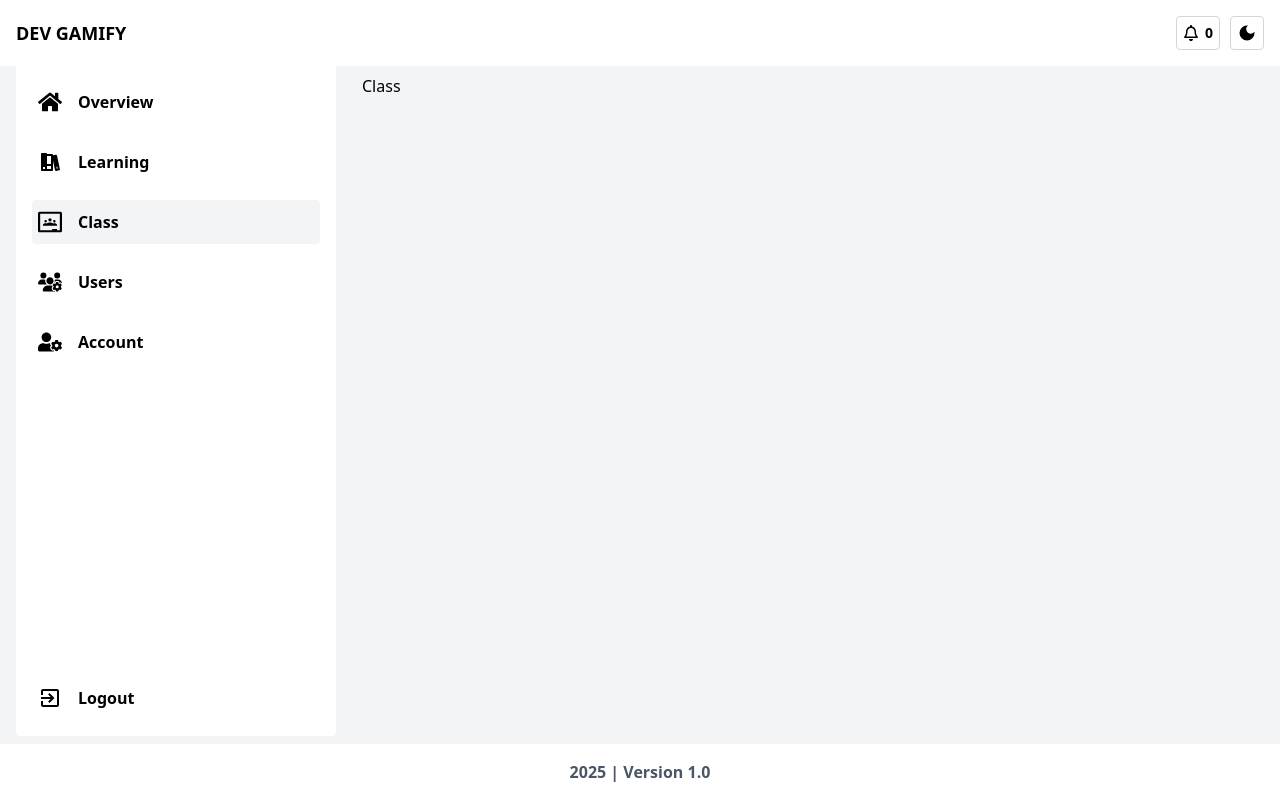
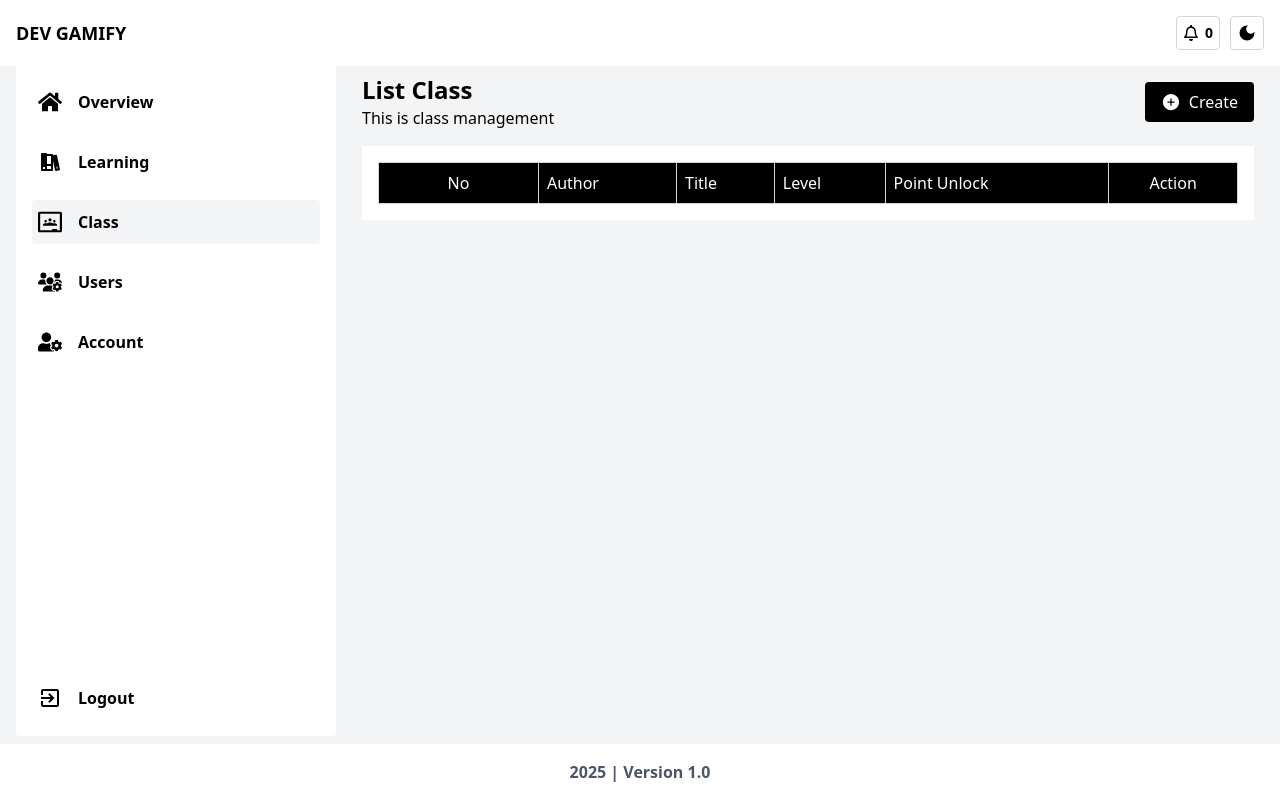
Before and after one commit to yudhaginongpratidina/dev-gamify, a Next.js app in the folder front-end/: page /dashboard/class in a window 1280 px wide. Built offline with nearby package versions, Linux system fonts and the light colour scheme.

Commit message:
060415/fe/dashboard/view class

```diff
--- a/front-end/src/app/dashboard/class/page.tsx
+++ b/front-end/src/app/dashboard/class/page.tsx
@@ -1,7 +1,26 @@
+"use client"
+import { useState } from "react"
+import ListClass from "@/components/ListClass"
+import ModalFormClass from "@/components/ModalFormClass"
+
 export default function Page(){
+
+    const [isOpen, setIsOpen] = useState(false)
+    const [data, setData]= useState<any>(null)
+
+    const openModalCreate = () => {
+        setIsOpen(true)
+    }
+
+    const closeModal = () => {
+        setIsOpen(false)
+        setData(null)
+    }
+
     return (
         <>
-            <h1>Class</h1>
+            <ListClass modalCreate={openModalCreate}/>
+            <ModalFormClass isOpen={isOpen} closeModal={closeModal} data={data}/>
         </>
     )
 }
--- /dev/null
+++ b/front-end/src/components/ListClass.tsx
@@ -0,0 +1,35 @@
+import { IoAddCircle } from "react-icons/io5";
+
+export default function ListClass({modalCreate}: {modalCreate: () => void}) {
+    return (
+        <>
+            {/* Page title */}
+            <div className="w-full flex justify-between items-center">
+                <div>
+                    <h1 className="text-2xl font-semibold capitalize">List Class</h1>
+                    <p>This is class management</p>
+                </div>
+                <button onClick={modalCreate} className="py-2 px-4 rounded-sm flex items-center gap-2 bg-black text-white hover:bg-gray-800 transition ease-in-out duration-200">
+                    <IoAddCircle className="w-5 h-5"/>
+                    <span>Create</span>
+                </button>
+            </div>
+            <div className="w-full p-4 max-h-[84vh] flex flex-col gap-4 bg-white">
+                <div className="w-full h-full overflow-auto">
+                    <table className="w-full">
+                        <thead className="w-full sticky top-0 bg-black text-white z-10">
+                            <tr className="w-full">
+                                <td className="min-w-[80px] max-w-[80px] p-2 border border-gray-300 text-center">No</td>
+                                <td className="w-fit p-2 border border-gray-300 text-start">Author</td>
+                                <td className="w-fit p-2 border border-gray-300 text-start">Title</td>
+                                <td className="w-fit p-2 border border-gray-300 text-start">Level</td>
+                                <td className="w-fit p-2 border border-gray-300 text-start">Point Unlock</td>
+                                <td className="w-fit p-2 border border-gray-300 text-center">Action</td>
+                            </tr>
+                        </thead>
+                    </table>
+                </div>
+            </div>
+        </>
+    )
+}
--- /dev/null
+++ b/front-end/src/components/ModalFormClass.tsx
@@ -0,0 +1,108 @@
+"use client"
+import { useState } from "react";
+
+import Input from "@/ui/Input";
+import Select from "@/ui/Select";
+import Button from "@/ui/Button";
+
+import { FaSave } from "react-icons/fa";
+import { FaRegWindowClose } from "react-icons/fa";
+import { BiSolidMessageSquareError } from "react-icons/bi";
+import { BsFillInfoSquareFill } from "react-icons/bs";
+
+type FormDataType = {
+    id: number;
+    author_id: string;
+    title : string;
+    level: string;
+};
+
+const initialFormData: FormDataType = {
+    id: 0,
+    author_id: "",
+    title: "",
+    level: "",
+};
+
+export default function ModalFormUser({ isOpen, closeModal, data }: { isOpen: boolean, closeModal: () => void, data?: any }) {
+
+    const [formData, setFormData] = useState(initialFormData);
+    const [status, setStatus] = useState({ isError: false, isLoading: false, message: "" });
+
+    const handleChange = (e: React.ChangeEvent<HTMLInputElement>) => {
+        const { name, value } = e.target;
+        setFormData((prev) => ({ ...prev, [name]: value }));
+    };
+
+    const displayMessage = (isError: boolean, message: string) => {
+        setStatus({ isError, isLoading: false, message });
+        setTimeout(() => setStatus({ isError: false, isLoading: false, message: "" }), 3000);
+    };
+
+    const handleSelectChange = (e: React.ChangeEvent<HTMLSelectElement>) => {
+        const { name, value } = e.target;
+        setFormData((prev) => ({ ...prev, [name]: value }));
+    };
+
+    const handleCreate = async (e: React.FormEvent<HTMLFormElement>) => {
+        e.preventDefault();
+        try {
+            const { author_id, title, level } = formData;
+            setStatus({ isError: false, isLoading: true, message: "" });
+            console.log(author_id, title, level);
+            displayMessage(false, "User created successfully");
+            setFormData(initialFormData);
+        } catch (error: any) {
+            const errorMessage = error?.response?.data?.message || error?.response?.data[0]?.message || "An error occurred";
+            displayMessage(true, errorMessage);
+        }
+    }
+
+    return (
+        <div className={`overflow-auto p-4 fixed inset-0 z-50 flex items-center justify-center bg-black bg-opacity-50 transition-opacity ${isOpen ? 'opacity-100' : 'opacity-0 pointer-events-none'}`} style={{ backgroundColor: "rgba(0, 0, 0, 0.8)" }}>
+            <div className="bg-white rounded-sm shadow-lg w-full max-w-md relative">
+                <div className="w-full p-4">
+                    <div className="w-full flex justify-between items-center">
+                        <div>
+                            <h1 className="text-2xl font-semibold capitalize">form class</h1>
+                            <p>This is form class</p>
+                        </div>
+                        <button onClick={closeModal} className="hover:cursor-pointer duration-200">
+                            <FaRegWindowClose className="min-w-8 min-h-8 max-w-8 max-h-8" />
+                        </button>
+                    </div>
+                    <hr className="text-gray-300" />
+                </div>
+                <form onSubmit={handleCreate} className="w-full p-4 flex flex-col gap-4">
+                    {status.message && (
+                        <div className={`w-full p-2.5 rounded-sm flex items-center gap-2 ${status.isError ? "bg-red-100 text-red-600" : "bg-green-100 text-green-600"}`}>
+                            {status.isError ? <BiSolidMessageSquareError className="w-6 h-6" /> : <BsFillInfoSquareFill className="w-5 h-5" />}
+                            <span className="text-sm font-medium">{status.message}</span>
+                        </div>
+                    )}
+                    <Input value={formData.author_id} onChange={handleChange} name="full_name" type="text" autoFocus required />
+                    <Input value={formData.title} onChange={handleChange} name="email" type="email" required />
+                    <Select
+                        name="role"
+                        value={formData.level}
+                        options={[
+                            { value: "", label: "Select Level" },
+                            { value: "beginner", label: "Beginner" },
+                            { value: "intermediate", label: "Intermediate" },
+                            { value: "advanced", label: "Advanced" },
+                        ]}
+                        onChange={handleSelectChange}
+                        disabled={false}
+                        required
+                    />
+                    <div className="w-full flex justify-start items-center gap-2.5">
+                        <Button className="flex items-center py-2.5 px-4 bg-gray-800 hover:bg-gray-700 text-white">
+                            <FaSave className="w-5 h-5" />
+                            <span className="text-md font-semibold">Save</span>
+                        </Button>
+                    </div>
+                </form>
+            </div>
+        </div>
+    )
+}
--- a/front-end/src/ui/Select.tsx
+++ b/front-end/src/ui/Select.tsx
@@ -26,7 +26,7 @@ export default function Select({ name, options, disabled, onChange, ...props }:
                     disabled={disabled}
                     onChange={onChange}
                     {...props}
-                    className={`w-full h-[40px] px-4 py-2 border rounded-md focus:outline-none focus:ring focus:ring-blue-300 ${disabled ? 'bg-gray-200 cursor-not-allowed' : 'bg-white'}`}
+                    className={`w-full h-[40px] px-4 py-2.5 border rounded-sm focus:outline-none focus:ring focus:ring-blue-300 ${disabled ? 'bg-gray-200 cursor-not-allowed' : 'bg-white'}`}
                 >
                     {options.map((option) => (
                         <option key={option.value} value={option.value}>
```
